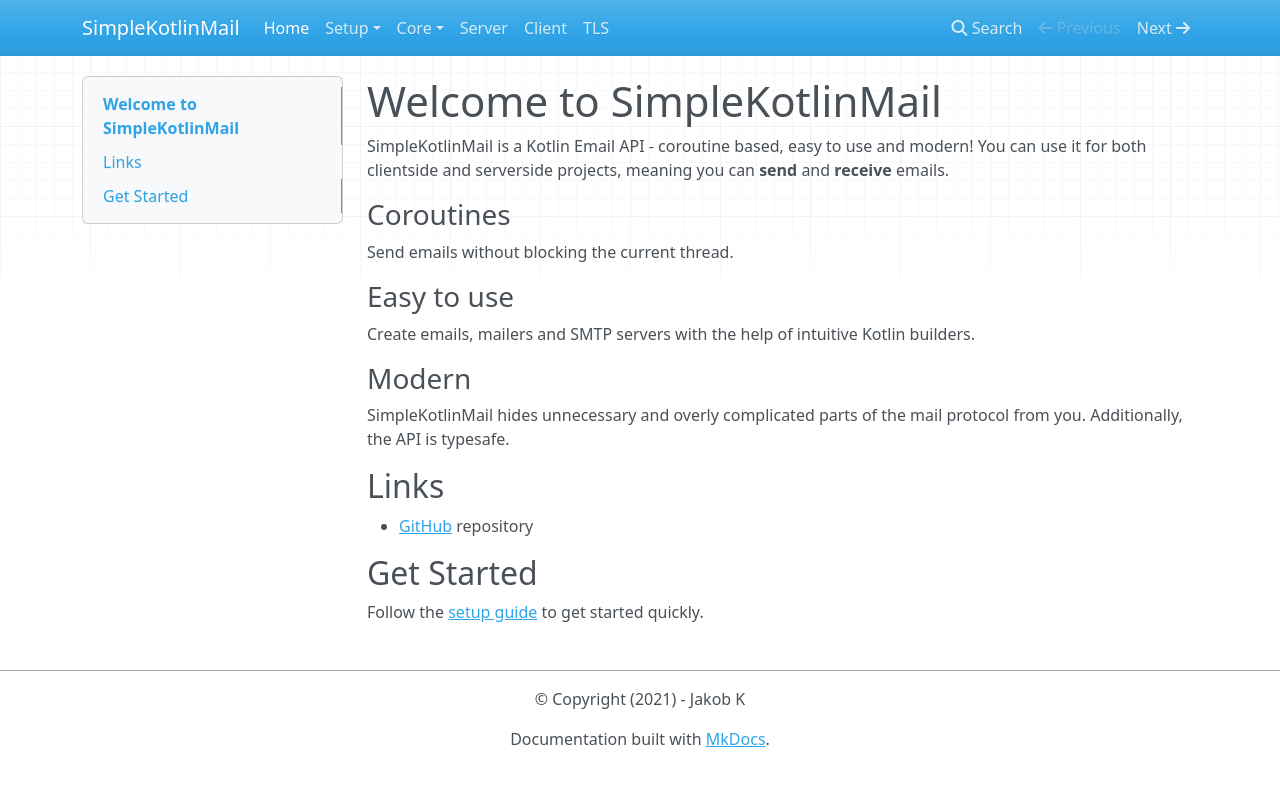
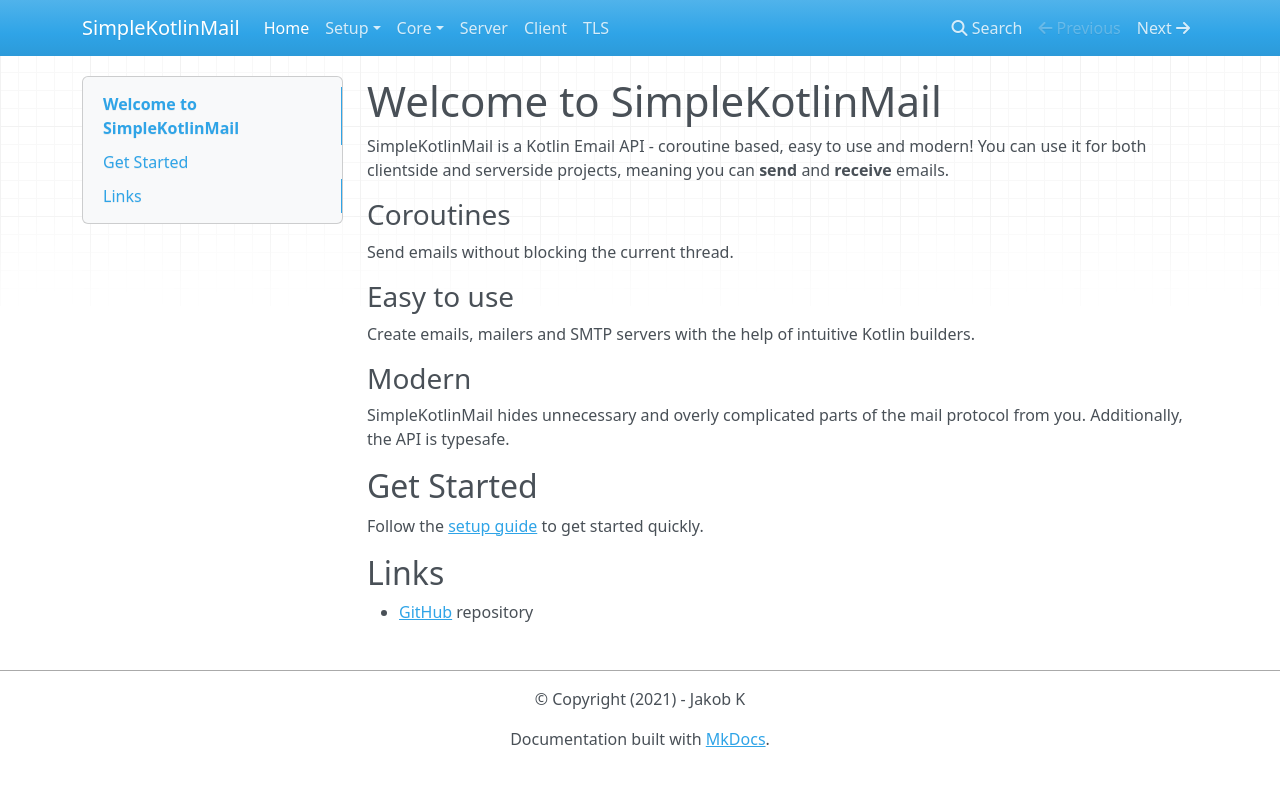
Before and after one commit to jakobkmar/SimpleKotlinMail, an MkDocs documentation site: the page built from guide/docs/index.md, in a window 1280 px wide. Shown: the top 786 px of the page. Built offline with MkDocs 1.6.1, drawn with Linux system fonts in a browser that asks for light colours; nearby versions of some CDN libraries.

```diff
--- a/guide/docs/index.md
+++ b/guide/docs/index.md
@@ -16,10 +16,10 @@ Create emails, mailers and SMTP servers with the help of intuitive Kotlin builde
 SimpleKotlinMail hides unnecessary and overly complicated parts of the mail protocol from you.
 Additionally, the API is typesafe.
 
+## Get Started
+
+Follow the [setup guide](setup_gradle.md) to get started quickly.
+
 ## Links
 
 - [GitHub](https://github.com/bluefireoly/SimpleKotlinMail) repository
-
-## Get Started
-
-Follow the [setup guide](setup_gradle.md) to get started quickly.
```
